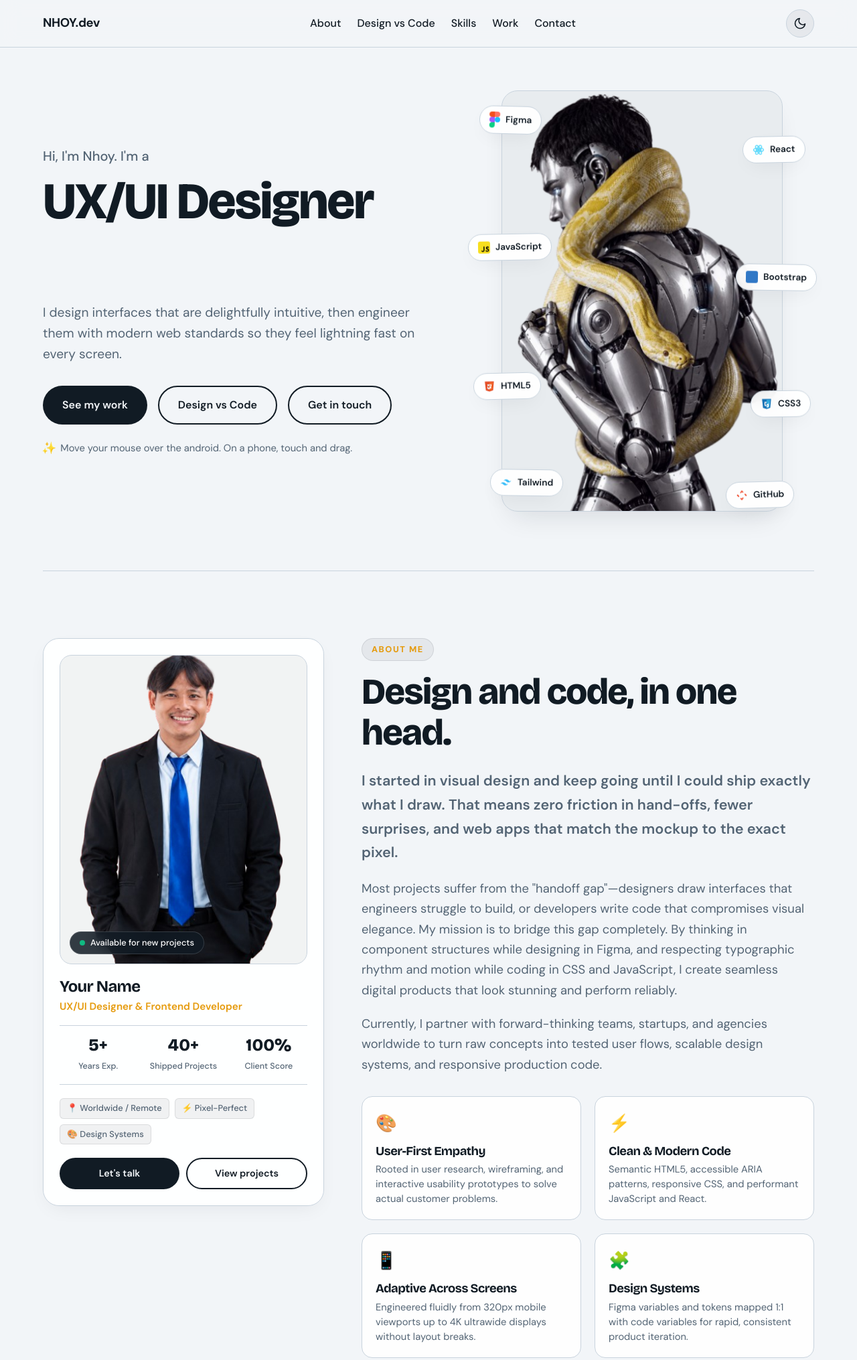
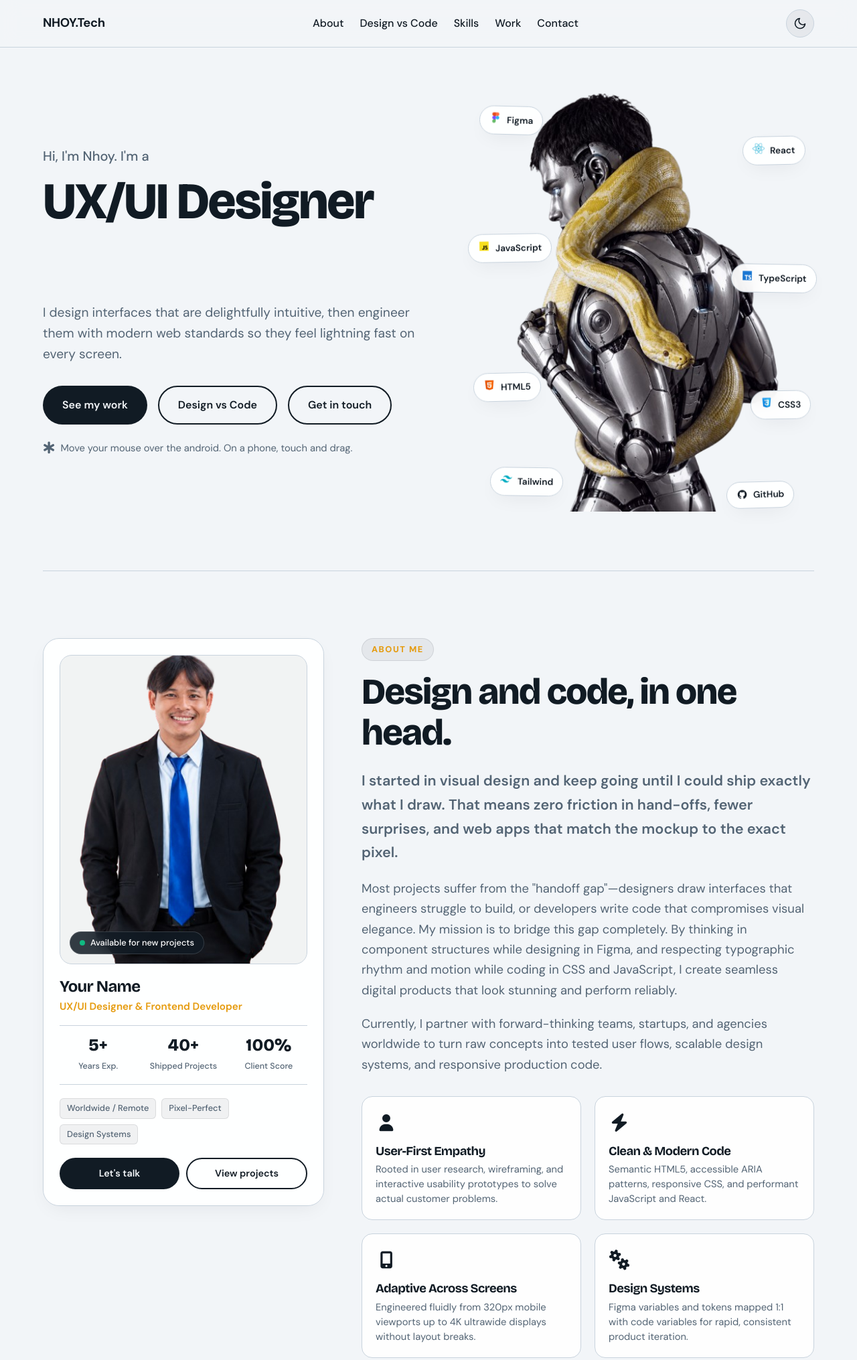
Before and after one commit to PuNhoy/nhoyportfolio, a plain HTML site: page index.html in a window 1280 px wide. Shown: the top 2031 px of the page at 67% size. Drawn offline with nearby package versions, Linux system fonts and the light colour scheme.

Commit message:
New Update

```diff
--- a/index.html
+++ b/index.html
@@ -7,6 +7,7 @@
 <link rel="preconnect" href="https://fonts.googleapis.com">
 <link rel="preconnect" href="https://fonts.gstatic.com" crossorigin>
 <link rel="stylesheet" href="https://fonts.googleapis.com/css2?family=Bricolage+Grotesque:opsz,wght@12..96,500;12..96,700;12..96,800&family=DM+Sans:ital,opsz,wght@0,9..40,400;0,9..40,500;0,9..40,600;0,9..40,700;1,9..40,400&display=swap">
+<link rel="stylesheet" href="https://cdnjs.cloudflare.com/ajax/libs/font-awesome/7.3.1/css/all.min.css" integrity="sha512-QeR2VH+lsBE5LSAe1Q5EnTBbe7XTBubt8dG93Y7gidSgdMCr8nVqKcfKAMyN96SV8KDbZVTDXChatu5G2KQGzg==" crossorigin="anonymous" referrerpolicy="no-referrer">
 <link rel="stylesheet" href="/src/css/style.css">
 </head>
 
@@ -18,7 +19,7 @@
   <div class="wrap nav-wrap">
     <a href="#" class="nav-brand" aria-label="Home">
       <!-- <span class="brand-badge">YN</span> -->
-      <span class="brand-name">NHOY.dev</span>
+      <span class="brand-name">NHOY.Tech</span>
     </a>
 
     <div class="nav-menu" id="nav-menu">
@@ -80,7 +81,7 @@
         <a class="btn o" href="#contact">Get in touch</a>
       </div>
       <p class="hint">
-        <span class="hint-icon">✨</span> Move your mouse over the android. On a phone, touch and drag.
+        <span class="hint-icon"><i class="fa-solid fa-star-of-life"></i></span> Move your mouse over the android. On a phone, touch and drag.
       </p>
     </div>
 
@@ -97,82 +98,68 @@
         <!-- FLOATING LOGOS OVER & AROUND IMAGE -->
         <!-- 1. Figma -->
         <div class="tech-badge badge-figma" title="Figma – UI/UX & Design Systems">
-          <svg viewBox="0 0 38 57" width="16" height="24" fill="none">
-            <path d="M19 28.5a9.5 9.5 0 1 1 19 0 9.5 9.5 0 0 1-19 0z" fill="#1ABCFE"/>
-            <path d="M0 47.5A9.5 9.5 0 0 1 9.5 38H19v9.5a9.5 9.5 0 1 1-19 0z" fill="#0ACF83"/>
-            <path d="M19 0v19h9.5a9.5 9.5 0 1 0 0-19H19z" fill="#FF7262"/>
-            <path d="M0 9.5A9.5 9.5 0 0 0 9.5 19H19V0H9.5A9.5 9.5 0 0 0 0 9.5z" fill="#F24E1E"/>
-            <path d="M0 28.5A9.5 9.5 0 0 0 9.5 38H19V19H9.5A9.5 9.5 0 0 0 0 28.5z" fill="#A259FF"/>
-          </svg>
+          <div class="figma">
+            <img src="/src/assets/icon/figma.png" alt="Figma logo" width="18" height="18">
+          </div>
           <span>Figma</span>
         </div>
 
         <!-- 2. React -->
         <div class="tech-badge badge-react" title="React – Component Architecture">
-          <svg viewBox="0 0 24 24" width="18" height="18" fill="none" stroke="#61DAFB" stroke-width="1.8">
-            <circle cx="12" cy="12" r="2.2" fill="#61DAFB"/>
-            <ellipse cx="12" cy="12" rx="10" ry="3.8"/>
-            <ellipse cx="12" cy="12" rx="10" ry="3.8" transform="rotate(60 12 12)"/>
-            <ellipse cx="12" cy="12" rx="10" ry="3.8" transform="rotate(120 12 12)"/>
-          </svg>
+         <div class="react">
+          <img src="/src/assets/icon/react.png" alt="React logo" width="18" height="18">
+         </div>
           <span>React</span>
         </div>
 
         <!-- 3. JavaScript -->
         <div class="tech-badge badge-js" title="JavaScript – Modern Interactive Web">
-          <svg viewBox="0 0 24 24" width="18" height="18" fill="none">
-            <rect width="24" height="24" rx="4" fill="#F7DF1E"/>
-            <path d="M6.5 18.5l1.6-1c.4.7.7 1.2 1.5 1.2.7 0 1.2-.3 1.2-1.4V10h2v7.4c0 2.2-1.3 3.2-3.1 3.2-1.7 0-2.8-.9-3.2-2.1zm8.2-.3l1.6-1c.5.8 1.1 1.4 2.1 1.4.9 0 1.5-.4 1.5-1 0-.7-.5-1-1.6-1.5-1.6-.7-2.6-1.5-2.6-3.2 0-1.6 1.3-2.8 3.1-2.8 1.4 0 2.4.5 3.1 1.8l-1.5 1c-.4-.7-.8-1-1.6-1-.7 0-1.2.4-1.2.9 0 .6.4.9 1.4 1.3 1.8.8 2.8 1.5 2.8 3.3 0 1.9-1.5 3-3.4 3-1.9 0-3.1-1-3.7-2.2z" fill="#000000"/>
-          </svg>
+          <div class="js-icon">
+            <img src="/src/assets/icon/js.png" alt="JavaScript logo" width="18" height="18">
+          </div>
           <span>JavaScript</span>
         </div>
 
         <!-- 4. TypeScript -->
         <div class="tech-badge badge-ts" title="TypeScript – Typed & Scalable Logic">
-          <svg viewBox="0 0 24 24" width="18" height="18" fill="none">
-            <rect width="24" height="24" rx="4" fill="#3178C6"/>
-            <!-- <path d="" fill="#FFFFFF"/> -->
-          </svg>
-          <span>Bootstrap</span>
+          <div class="ts-icon">
+            <img src="/src/assets/icon/typescript.png" alt="TypeScript logo" width="18" height="18">
+          </div>
+          <span>TypeScript</span>
         </div>
 
         <!-- 5. HTML5 -->
         <div class="tech-badge badge-html" title="HTML5 – Semantic Modern Markup">
-          <svg viewBox="0 0 24 24" width="18" height="18" fill="none">
-            <path d="M3 2l1.8 17.5L12 22l7.2-2.5L21 2H3z" fill="#E44D26"/>
-            <path d="M12 3.8v16.4l5.5-1.9L19.2 3.8H12z" fill="#F16529"/>
-            <path d="M12 7.7H7.7l.3 3.3H12V7.7zm0 6.6H9.7l-.2-2h-2l.4 4.5 4.1 1.1V14.3z" fill="#EBEBEB"/>
-            <path d="M12 7.7h4.3l-.4 4.5H12V11h2.2l.2-2H12V7.7zm0 6.6v2.2l3.4-.9.2-2.5H12z" fill="#FFFFFF"/>
-          </svg>
+          <div class="html-icon">
+            <img src="/src/assets/icon/html.png" alt="HTML5 logo" width="18" height="18">
+          </div>
           <span>HTML5</span>
         </div>
 
         <!-- 6. CSS3 -->
         <div class="tech-badge badge-css" title="CSS3 – Layouts & Micro-interactions">
-          <svg viewBox="0 0 24 24" width="18" height="18" fill="none">
-            <path d="M3 2l1.8 17.5L12 22l7.2-2.5L21 2H3z" fill="#1572B6"/>
-            <path d="M12 3.8v16.4l5.5-1.9L19.2 3.8H12z" fill="#33A9DC"/>
-            <path d="M12 7.8H7.7l.2 2.2h4.1V7.8zm0 4.4H9.7l-.2-2.2H7.5l.4 5.5 4.1 1.1v-2.2l-2-.5.2-1.7H12v0z" fill="#EBEBEB"/>
-            <path d="M12 7.8v2.2h3.9l-.2 2.2H12v2.2h2l-.2 2.2-1.8.5V19l4.1-1.1.6-7.9H12V7.8z" fill="#FFFFFF"/>
-          </svg>
+          <div class="css-icon">
+            <img src="/src/assets/icon/css.png" alt="CSS3 logo" width="18" height="18">
+          </div>
           <span>CSS3</span>
         </div>
 
         <!-- 7. Tailwind CSS -->
         <div class="tech-badge badge-tailwind" title="Tailwind CSS – Utility Design Systems">
-          <svg viewBox="0 0 24 24" width="18" height="18" fill="#38BDF8">
-            <path d="M12 6c-2.7 0-4.4 1.3-5.2 4 .9-1.3 2-1.8 3.3-1.4.8.3 1.3.8 1.9 1.4 1 1 2.2 2.1 4.7 2.1 2.7 0 4.4-1.3 5.2-4-.9 1.3-2 1.8-3.3 1.4-.8-.3-1.3-.8-1.9-1.4-1-1-2.2-2.1-4.7-2.1zm-6 6c-2.7 0-4.4 1.3-5.2 4 .9-1.3 2-1.8 3.3-1.4.8.3 1.3.8 1.9 1.4 1 1 2.2 2.1 4.7 2.1 2.7 0 4.4-1.3 5.2-4-.9 1.3-2 1.8-3.3 1.4-.8-.3-1.3-.8-1.9-1.4-1-1-2.2-2.1-4.7-2.1z"/>
-          </svg>
+          <div class="tailwind-icon">
+            <img src="/src/assets/icon/tailwindcss.png" alt="Tailwind CSS logo" width="18" height="18">
+          </div>
           <span>Tailwind</span>
         </div>
 
         <!-- 8. Git -->
         <div class="tech-badge badge-git" title="Git – Version Control & Collaboration">
-          <svg viewBox="0 0 24 24" width="18" height="18" fill="none">
-            <path d="M12 2l3.5 3.5-1.4 1.4L12 5.8l-2.1 2.1-1.4-1.4L12 2zm0 20l-3.5-3.5 1.4-1.4L12 18.2l2.1-2.1 1.4 1.4L12 22zm10-10l-3.5-3.5-1.4 1.4L18.2 12l2.1 2.1 1.4-1.4L22 12zm-20 0l3.5 3.5 1.4-1.4L5.8 12l-2.1-2.1-1.4 1.4L2 12z" fill="#F05032"/>
-          </svg>
+          <div class="github-icon">
+            <i class="fab fa-github"></i>
+          </div>
           <span>GitHub</span>
         </div>
+
       </div>
     </div>
   </section>
@@ -208,9 +195,9 @@
           </div>
 
           <div class="about-card-tags">
-            <span class="badge-tag">📍 Worldwide / Remote</span>
-            <span class="badge-tag">⚡ Pixel-Perfect</span>
-            <span class="badge-tag">🎨 Design Systems</span>
+            <span class="badge-tag"> Worldwide / Remote</span>
+            <span class="badge-tag"> Pixel-Perfect</span>
+            <span class="badge-tag"> Design Systems</span>
           </div>
 
           <div class="about-card-actions">
@@ -237,22 +224,30 @@
         <!-- Key Pillars Grid -->
         <div class="about-pillars">
           <div class="pillar-card">
-            <div class="pillar-icon">🎨</div>
+            <div class="pillar-icon">
+              <i class="fas fa-user"></i>
+            </div>
             <h4>User-First Empathy</h4>
             <p>Rooted in user research, wireframing, and interactive usability prototypes to solve actual customer problems.</p>
           </div>
           <div class="pillar-card">
-            <div class="pillar-icon">⚡</div>
+            <div class="pillar-icon">
+             <i class="fa-solid fa-bolt"></i>
+            </div>
             <h4>Clean & Modern Code</h4>
             <p>Semantic HTML5, accessible ARIA patterns, responsive CSS, and performant JavaScript and React.</p>
           </div>
           <div class="pillar-card">
-            <div class="pillar-icon">📱</div>
+            <div class="pillar-icon">
+              <i class="fas fa-mobile-alt"></i>
+            </div>
             <h4>Adaptive Across Screens</h4>
             <p>Engineered fluidly from 320px mobile viewports up to 4K ultrawide displays without layout breaks.</p>
           </div>
           <div class="pillar-card">
-            <div class="pillar-icon">🧩</div>
+            <div class="pillar-icon">
+              <i class="fas fa-cogs"></i>
+            </div>
             <h4>Design Systems</h4>
             <p>Figma variables and tokens mapped 1:1 with code variables for rapid, consistent product iteration.</p>
           </div>
@@ -274,7 +269,7 @@
     <div class="break-grid">
       <!-- DESIGN TRACK (PAGE) -->
       <div class="break-card design-side rv">
-        <div class="break-card-badge">🎨 The Design Discipline</div>
+        <div class="break-card-badge">The Design Discipline</div>
         <h3>UX/UI Design</h3>
         <p>
           Crafting human experiences through research, intuitive user journeys, wireframing, and design tokens that scale effortlessly.
@@ -310,7 +305,7 @@
 
       <!-- DEVELOP TRACK (PAGE) -->
       <div class="break-card dev-side rv" style="--d: .15s">
-        <div class="break-card-badge">💻 The Development Craft</div>
+        <div class="break-card-badge">The Development Craft</div>
         <h3>Frontend Engineering</h3>
         <p>
           Transforming Figma artboards into fast, responsive, accessible code that feels snappy and works across all modern browsers.
@@ -390,8 +385,8 @@
       <!-- Category Filter Tabs -->
       <div class="filter-tabs">
         <button class="filter-btn active" data-filter="all" onclick="filterProjects('all')">All Work (6)</button>
-        <button class="filter-btn" data-filter="design" onclick="filterProjects('design')">🎨 UI/UX Design</button>
-        <button class="filter-btn" data-filter="dev" onclick="filterProjects('dev')">💻 Frontend Dev</button>
+        <button class="filter-btn" data-filter="design" onclick="filterProjects('design')">UI/UX Design</button>
+        <button class="filter-btn" data-filter="dev" onclick="filterProjects('dev')">Frontend Dev</button>
       </div>
     </div>
 
@@ -425,7 +420,7 @@
             <span class="tech-tag">Tailwind CSS</span>
           </div>
           <div class="project-card-footer">
-            <span class="project-metric">⚡ 99/100 Lighthouse</span>
+            <span class="project-metric">99/100 Lighthouse</span>
             <div class="project-links">
               <a href="#contact" class="card-link">Live Demo ↗</a>
               <a href="#contact" class="card-link">Figma ↗</a>
@@ -462,7 +457,7 @@
             <span class="tech-tag">Prototyping</span>
           </div>
           <div class="project-card-footer">
-            <span class="project-metric">🎯 +38% Task Completion</span>
+            <span class="project-metric">+38% Task Completion</span>
             <div class="project-links">
               <a href="#contact" class="card-link">Case Study ↗</a>
               <a href="#contact" class="card-link">Figma Specs ↗</a>
@@ -499,7 +494,7 @@
             <span class="tech-tag">React</span>
           </div>
           <div class="project-card-footer">
-            <span class="project-metric">🚀 0.4s Sub-Second LCP</span>
+            <span class="project-metric">0.4s Sub-Second LCP</span>
             <div class="project-links">
               <a href="#contact" class="card-link">Live Preview ↗</a>
               <a href="#contact" class="card-link">GitHub ↗</a>
@@ -536,7 +531,7 @@
             <span class="tech-tag">Motion UI</span>
           </div>
           <div class="project-card-footer">
-            <span class="project-metric">🏆 Awwwards Nominee</span>
+            <span class="project-metric">Awwwards Nominee</span>
             <div class="project-links">
               <a href="#contact" class="card-link">Figma Preview ↗</a>
             </div>
@@ -571,7 +566,7 @@
             <span class="tech-tag">CSS3 Custom Props</span>
           </div>
           <div class="project-card-footer">
-            <span class="project-metric">⚡ 60 FPS Real-time Sync</span>
+            <span class="project-metric">60 FPS Real-time Sync</span>
             <div class="project-links">
               <a href="#contact" class="card-link">Try Tool ↗</a>
               <a href="#contact" class="card-link">GitHub ↗</a>
@@ -608,7 +603,7 @@
             <span class="tech-tag">Tailwind</span>
           </div>
           <div class="project-card-footer">
-            <span class="project-metric">♿ 100% WCAG Compliant</span>
+            <span class="project-metric">100% WCAG Compliant</span>
             <div class="project-links">
               <a href="#contact" class="card-link">Live Portal ↗</a>
               <a href="#contact" class="card-link">Figma ↗</a>
@@ -645,10 +640,10 @@
           </p>
           <div style="display: flex; flex-direction: column; gap: 12px;">
             <a class="btn" style="width: 100%; justify-content: center;" href="mailto:you@example.com?subject=Project%20Inquiry">
-              ✉️ Send Email Directly
+              Send Email Directly
             </a>
             <a class="btn o" style="width: 100%; justify-content: center;" href="#work">
-              📁 Explore More Case Studies
+              Explore More Case Studies
             </a>
           </div>
         </div>
--- a/src/css/style.css
+++ b/src/css/style.css
@@ -351,16 +351,16 @@ h1 {
 .stage {
   position: relative;
   aspect-ratio: 410/614;
-  width: 100%;
+  /* width: 100%; */
   cursor: crosshair;
   touch-action: none;
   user-select: none;
   -webkit-user-select: none;
-  border-radius: 24px;
-  overflow: hidden;
+  /* border-radius: 24px; */
+  /* overflow: hidden;
   box-shadow: var(--shadow-lg);
   border: 1px solid var(--line);
-  background: color-mix(in srgb, var(--ink) 4%, transparent);
+  background: color-mix(in srgb, var(--ink) 4%, transparent); */
 }
 .stage canvas {
   position: absolute;
```
Also changed, not shown: src/assets/icon/boostrap.png (added), src/assets/icon/css.png (added), src/assets/icon/figma.png (added), src/assets/icon/github.png (deleted), src/assets/icon/html.png (added), src/assets/icon/js.png (added), src/assets/icon/react.png (added), src/assets/icon/tailwindcss.png (added), src/assets/icon/typescript.png (added), src/assets/image/finpulessaas.jpg (added).
